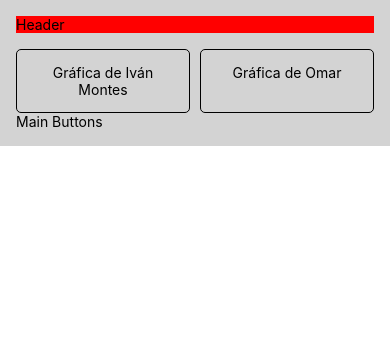
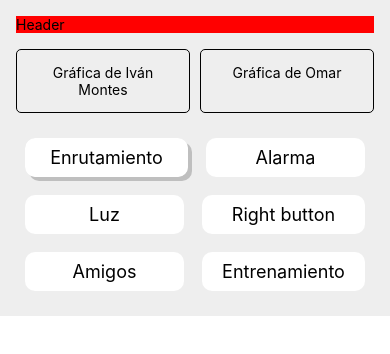
Before and after one commit to Navi244/react-proyect-init, a React Native app: screen / in a window 390 px wide. Shown: the top 354 px of the page. Built offline with nearby package versions, Linux system fonts and the light colour scheme.

Commit message:
página principal

```diff
--- a/App.js
+++ b/App.js
@@ -18,7 +18,7 @@ export default function App() {
 
 const mainBg = StyleSheet.create({
   bg: {
-    backgroundColor: '#D3D3D3',
+    backgroundColor: '#eeeeee',
     padding: '1rem'
   }
 })
--- a/components/MainButtons.js
+++ b/components/MainButtons.js
@@ -1,12 +1,93 @@
 import React from "react";
-import { View, Text } from "react-native";
+import { StyleSheet, View } from "react-native";
+import {Text, Button} from "react-native-elements"
 
 const MainButtons = () => {
   return (
-    <View>
-      <Text>Main Buttons</Text>
+    <View style={mainCategories.container}>
+      <View style={mainCategoriesButtons.mainButtons}>
+        <View style={homeButtons.button}>
+          <Button
+            color="#841584"
+            titleStyle={{ color: 'black' }}
+            buttonStyle={{ borderRadius: 10, backgroundColor: '#FFFFFF', }}
+            containerStyle={{shadowOffset:{  width: 4,  height: 4,  },
+            shadowColor: 'black',
+            shadowOpacity: 0.2,
+            borderRadius: 10}}
+            title="Enrutamiento"></Button>
+        </View>
+        <View style={homeButtons.button}>
+          <Button
+            color="#841584"
+            titleStyle={{ color: 'black' }}
+            buttonStyle={{ borderRadius: 10, backgroundColor: '#FFFFFF',  }}
+            title="Alarma"></Button>
+        </View>
+      </View>
+      <View style={mainCategoriesButtons.mainButtons}>
+        <View style={homeButtons.button}>
+          <Button
+            color="#841584"
+            titleStyle={{ color: 'black' }}
+            buttonStyle={{ borderRadius: 10, backgroundColor: '#FFFFFF' }}
+            title="Luz"></Button>
+        </View>
+        <View style={homeButtons.button}>
+          <Button
+            color="#841584"
+            titleStyle={{ color: 'black' }}
+            buttonStyle={{ borderRadius: 10, backgroundColor: '#FFFFFF' }}
+            title="Right button"></Button>
+        </View>
+      </View>
+      <View style={mainCategoriesButtons.mainButtons}>
+        <View style={homeButtons.button}>
+          <Button
+            color="#841584"
+            titleStyle={{ color: 'black' }}
+            buttonStyle={{ borderRadius: 10, backgroundColor: '#FFFFFF' }}
+            title="Amigos"></Button>
+        </View>
+        <View style={homeButtons.button}>
+          <Button
+            color="#841584"
+            titleStyle={{ color: 'black' }}
+            buttonStyle={{ borderRadius: 10, backgroundColor: '#FFFFFF' }}
+            title="Entrenamiento"></Button>
+        </View>
+      </View>
     </View>
   )
 };
 
+const homeButton = StyleSheet.create({
+  button: {
+    borderRadius: 20
+  }
+})
+
+const mainCategories = StyleSheet.create({
+  container: {
+    marginTop: '1rem'
+  }
+});
+
+const mainCategoriesButtons = StyleSheet.create({
+  mainButtons: {
+    display: 'flex',
+    flexDirection: 'row'
+  }
+});
+
+const homeButtons = StyleSheet.create({
+  button: {
+    margin: 1,
+    flexGrow: 1,
+    flexWrap: 'wrap',
+    maxWidth: '50%',
+    padding: '0.5rem',
+  }
+})
+
 export default MainButtons;
--- a/package.json
+++ b/package.json
@@ -15,6 +15,8 @@
     "react": "17.0.1",
     "react-dom": "17.0.1",
     "react-native": "0.64.3",
+    "react-native-elements": "^3.4.2",
+    "react-native-screens": "^3.12.0",
     "react-native-web": "0.17.1"
   },
   "devDependencies": {
```
Also changed, not shown: 1 other file (tests, documents, lock files or other folders).
